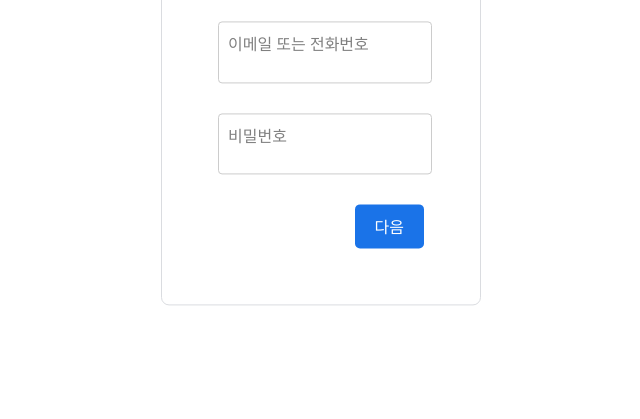
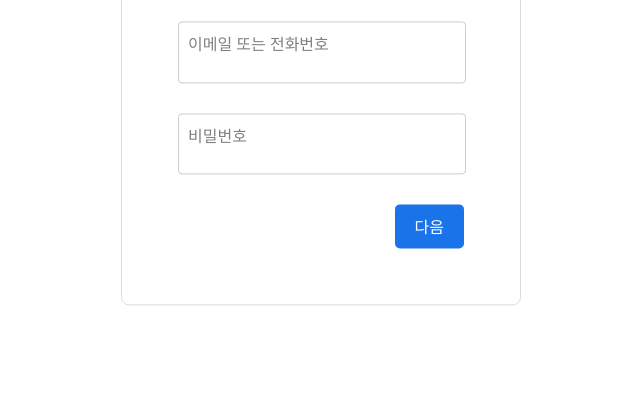
Before and after one commit to PullUpjahs/Canva-, a plain HTML site: page index.html in a window 1280 px wide. Shown: the part 381-800 px from the top of the page, without its empty margins (319-959 px from the left). Drawn offline with nearby package versions, Linux system fonts and the light colour scheme.

Commit message:
Update google.css

```diff
--- a/google.css
+++ b/google.css
@@ -12,7 +12,7 @@ body {
     top: 50%;
     left: 50%;
     transform: translate(-50%, -50%);
-    width: 20rem;
+    width: 25rem;
     padding: 3.5rem;
     box-sizing: border-box;
     border: 1px solid #dadce0;
```
